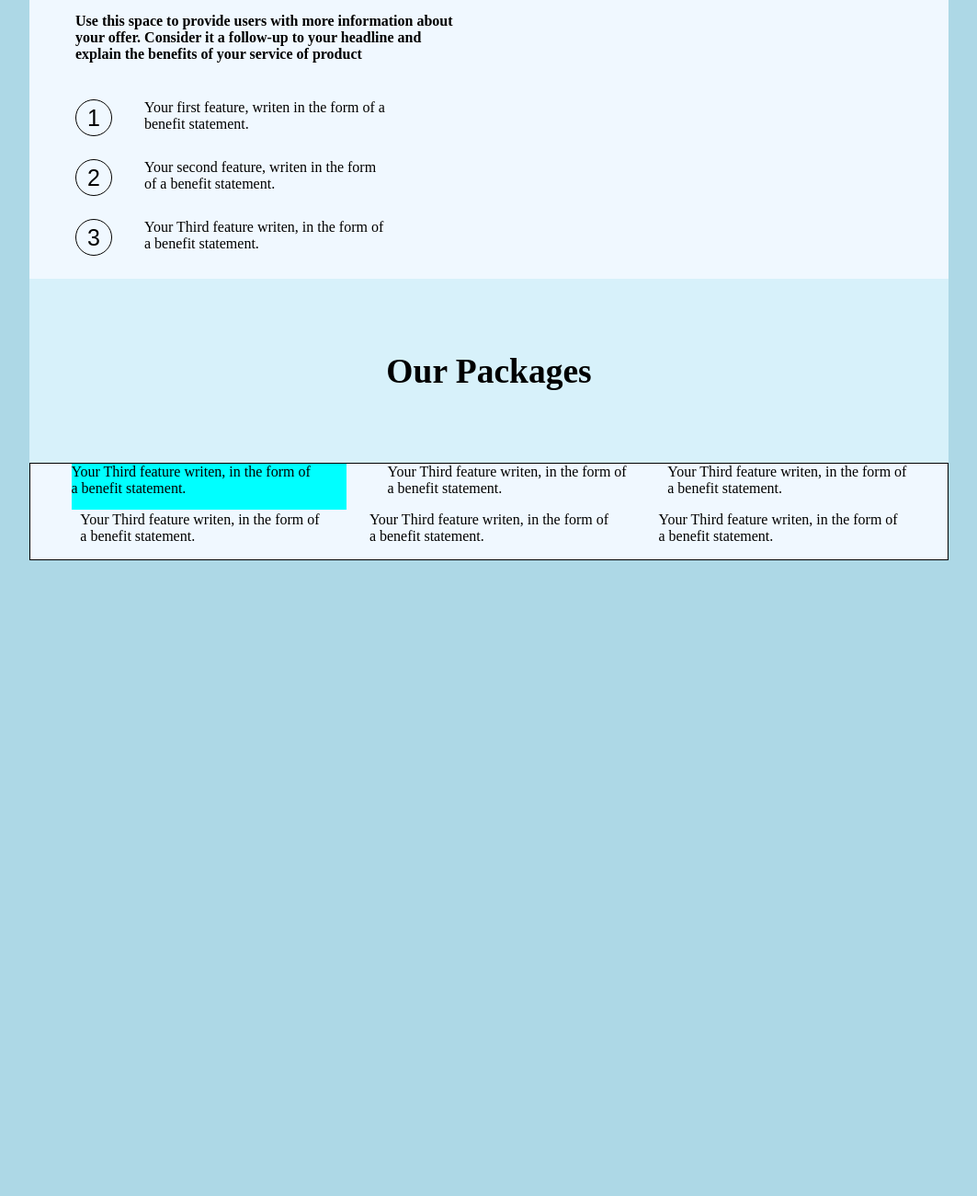
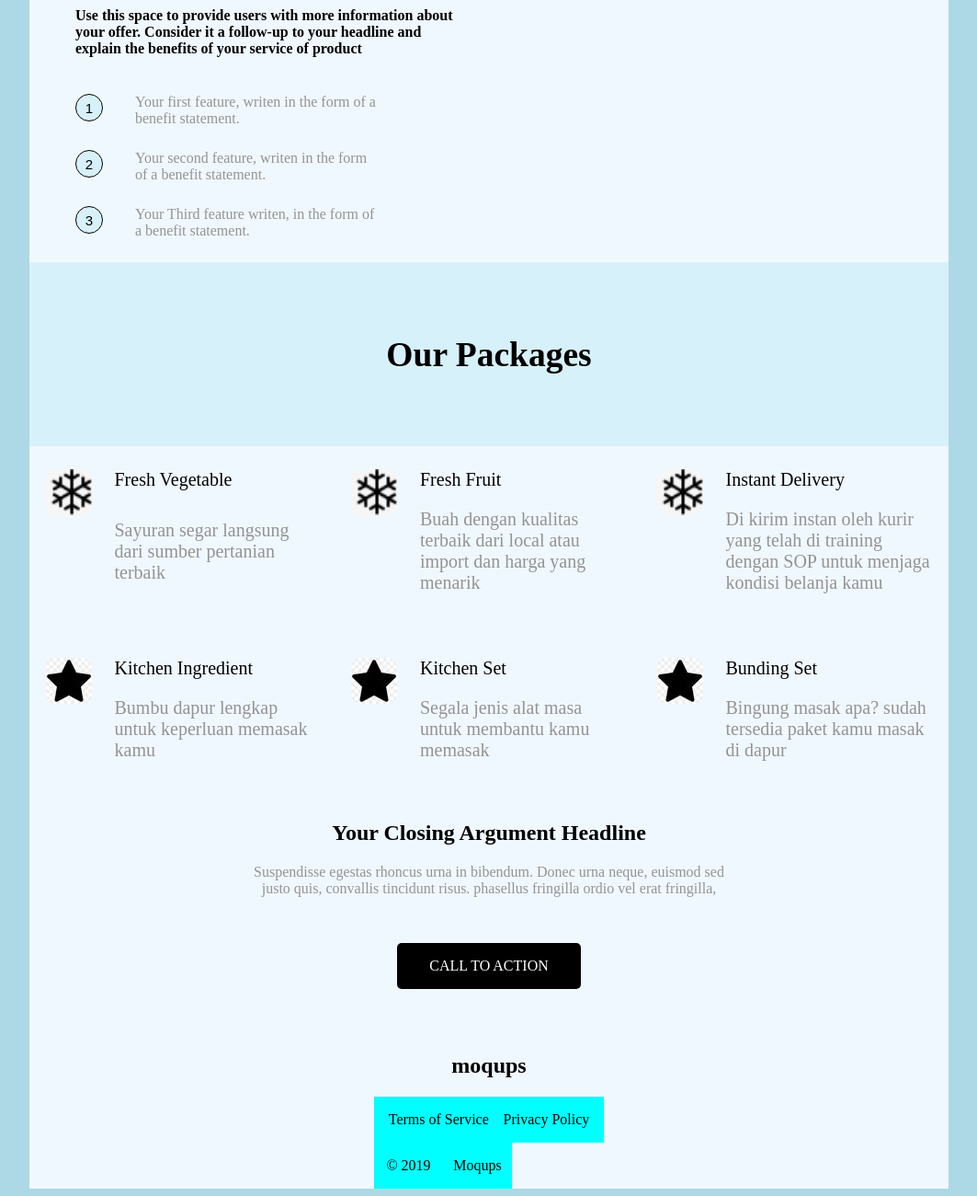
Before and after one commit to fianngr/fianngr.github.io, a plain HTML site: page index.html in a window 1280 px wide. Shown: the part 935-2235 px from the top of the page at 92% size, without its empty margins (108-1171 px from the left). Before the commit the page ends 1552 px from the top, so only its background shows below. Drawn offline with Linux system fonts and the light colour scheme.

Commit message:
add coding,css and asset(fotos)

```diff
--- a/CSS/style.css
+++ b/CSS/style.css
@@ -9,6 +9,7 @@ body{
     max-width: 1000px;
     margin: auto;
 }
+
 /* css navigation*/
 .nav-item{
     position: relative;
@@ -58,6 +59,7 @@ li:nth-child(3){
     text-decoration: none;
     color: rgb(219, 139, 163);
 }
+
 /*css home */
 .header {
     display: flex;
@@ -68,6 +70,10 @@ li:nth-child(3){
 
 .header h1{
     font-size: 25px;;
+}
+.header p{
+    color: rgb(79, 78, 78);
+    margin-top: -10px ;
 }
 
 .content{
@@ -96,6 +102,7 @@ li:nth-child(3){
 .content .left-content  .info-gambar p {
     text-align: center;
     font-style: italic;
+    color: rgb(119, 119, 119);
 }
 
 .content .left-content .info-penjual {
@@ -123,10 +130,10 @@ li:nth-child(3){
     flex-direction: column;
     box-sizing: border-box;
     width: 300px;
-    /* border: 1px solid black; */
     font-size: 10px;
     margin-left: 15px;
     padding: 0;
+
 }
 
 .content .left-content .info-penjual .tulisan :nth-child(1) {
@@ -135,6 +142,9 @@ li:nth-child(3){
 }
 .content .left-content .info-penjual .tulisan :nth-child(2) {
     font-style: italic;
+    margin-top: -10px;
+    font-size: 10px;
+    color: rgb(147, 147, 147);
 }
 
 .content .left-content .instruksi .info-instruksi {
@@ -152,18 +162,20 @@ li:nth-child(3){
 }
 .content .left-content .instruksi .info-instruksi .satu .content{
     margin-left: 35px;
+    color: rgb(147, 147, 147);
 }
 .content .left-content .instruksi .info-instruksi .satu .foto{
     display: flex;
-    font-size: 25px;
+    font-size: 15px;
     font-family: Arial, Helvetica, sans-serif;
-    width: 40px;
-    height: 40px;
+    width: 30px;
+    height: 30px;
     border: 1px solid black;
     border-radius: 50%;
     text-align: center;
     align-items: center;
     justify-content: center;
+    background-color: rgb(215, 241, 250);
 }
 .content .left-content .instruksi .info-instruksi .dua{
     display:flex;
@@ -171,13 +183,15 @@ li:nth-child(3){
 }
 .content .left-content .instruksi .info-instruksi .dua .content{
     margin-left: 35px;
+    color: rgb(147, 147, 147);
 }
 .content .left-content .instruksi .info-instruksi .dua .foto{
+    background-color: rgb(215, 241, 250);
     display: flex;
-    font-size: 25px;
+    font-size: 15px;
     font-family: Arial, Helvetica, sans-serif;
-    width: 40px;
-    height: 40px;
+    width: 30px;
+    height: 30px;
     border: 1px solid black;
     border-radius: 50%;
     text-align: center;
@@ -190,13 +204,15 @@ li:nth-child(3){
 }
 .content .left-content .instruksi .info-instruksi .tiga .content{
     margin-left: 35px;
+    color: rgb(147, 147, 147);
 }
 .content .left-content .instruksi .info-instruksi .tiga .foto{
     display: flex;
-    font-size: 25px;
+    background-color: rgb(215, 241, 250);
+    font-size: 15px;
     font-family: Arial, Helvetica, sans-serif;
-    width: 40px;
-    height: 40px;
+    width: 30px;
+    height: 30px;
     border: 1px solid black;
     border-radius: 50%;
     text-align: center;
@@ -239,30 +255,108 @@ li:nth-child(3){
 }
 
 #packages .container{
-    border: 1px solid black;
     display: flex;
-    /* flex-direction: row; */
     justify-content: space-evenly;
     flex-wrap: wrap;
 }
-
-#packages .container .main {
+#packages .container .content{
     width: 30%;
-    height:50px;
+    margin: 25px 15px 25px 15px;
     display: flex;
     flex-direction: row;
-    background-color: aqua;
+    flex-wrap: wrap;
+    font-size: 20px;
+}
+
+#packages .container .content .main p {
+    color: rgb(147, 147, 147);
 }
 
 
 
+#packages .container .content .main {
+    font-size: 15px;
+    width: 75%;
+    margin: 0px 0px 0px 25px;
+    display: flex;
+    flex-direction: row;
+    flex-wrap: wrap;
+    font-size: 20px;
+}
 
+#packages .container .content .atas {
+    width: 50px;
+    height: 50px;
+    background-size: cover;
+    background-image: url(./Assets/salju.png);
+    background-position: -15px 0px;
+    background-repeat: no-repeat;
+    border-radius: 10px;
+}
 
+#packages .container .content .foto {
+    width: 50px;
+    height: 50px;
+    background-size: cover;
+    background-image: url(./Assets/bintang.jpg);
+    background-repeat: no-repeat;
+    border-radius: 10px;
+}
 
+#call .container .main{
+    text-align: center;
+}
 
+#call .container .main p{
+    color: rgb(147, 147, 147);
+}
 
+/*#CSS footer*/
+#call .container .main a {
+    display: flex;
+    text-decoration:none;
+    background-color: black;
+    color:white;
+    width: 200px;
+    height: 50px;
+    border-radius:5px;
+    justify-content: center;
+    align-items: center;
+    margin: 50px auto;
+}
 
+#call .container .footer{
+    display: flex;
+    flex-direction: column;
+    justify-content: center;
+    align-items: center;
+    width: 100%;
+}
 
+#call .container .footer .p {
+    display: flex;
+    flex-direction: row;
+    width: 300px;
+    flex-wrap: wrap;
+    justify-content: center;
+    margin-top: -20px;
+    background-color: aqua;
+}
+
+#call .container .footer .atas {
+    display: flex;
+    background-color: aqua;
+    justify-content: space-evenly;
+    width: 250px;
+}
+
+#call .container .footer .bawah {
+    display: flex;
+    background-color: aqua;
+    justify-content: space-evenly;
+    width: 150px;
+
+}
 
 
 
--- a/index.html
+++ b/index.html
@@ -13,13 +13,13 @@
             <div class="nav">
                 <h1>moqups</h1>
                 <ul>
-                    <li><a href="#Home">Home</a></li><li><a href="#">Our Packages</a></li><li><a href="#">Call Us</a></li>
+                    <li><a href="#Home">Home</a></li><li><a href="#packages">Our Packages</a></li><li><a href="#call">Call Us</a></li>
                 </ul>
             </div><hr>
         </div>
         <section id="Home">
             <div class="header">
-                <h1>Top Rated E-Groceries Shop in Indonesian</h1>
+                <h1>Top Rated E-Groceries Shop in <br>Indonesian</h1>
                 <p>Every Day with best ingredients</p>
             </div>
             <div class="content">
@@ -83,37 +83,68 @@
         <section id="packages">
             <div class="our-packages"><h1>Our Packages</h1></div>
             <div class="container">
+                <div class="content">
+                    <div class="atas"></div>
                     <div class="main">
-                    <div class="satu">
-                        <div class="foto"></div>
-                        <div class="summary"> Your Third feature writen, in the form of <br>a benefit statement.</div>
-                        <p></p>
+                        <div class="summary"> Fresh Vegetable</div>
+                        <p>Sayuran segar langsung dari sumber pertanian terbaik</p>
                     </div>
                 </div>
-                    <div class="satu">
+                <div class="content">
+                    <div class="atas"></div>
+                    <div class="main">
+                        <div class="summary"> Fresh Fruit</div>
+                        <p>Buah dengan kualitas terbaik dari local atau import dan harga yang menarik</p>
+                    </div>
+                </div>
+                <div class="content">
+                    <div class="atas"></div>
+                    <div class="main">
+                        <div class="summary"> Instant Delivery</div>
+                        <p>Di kirim instan oleh kurir yang telah di training dengan SOP untuk menjaga kondisi belanja kamu</p>
+                    </div>
+                </div>
+                <div class="content">
                     <div class="foto"></div>
-                        <div class="summary"> Your Third feature writen, in the form of <br>a benefit statement.</div>
-                        <p></p>
+                    <div class="main">
+                        <div class="summary"> Kitchen Ingredient</div>
+                        <p>Bumbu dapur lengkap untuk keperluan memasak kamu</p>
                     </div>
-                    <div class="satu">
+                </div>
+                <div class="content">
                     <div class="foto"></div>
-                        <div class="summary"> Your Third feature writen, in the form of <br>a benefit statement.</div>
-                        <p></p>
+                    <div class="main">
+                        <div class="summary"> Kitchen Set</div>
+                        <p>Segala jenis alat masa untuk membantu kamu memasak</p>
                     </div>
-                    <div class="satu">
+                </div>
+                <div class="content">
                     <div class="foto"></div>
-                        <div class="summary"> Your Third feature writen, in the form of <br>a benefit statement.</div>
-                        <p></p>
+                    <div class="main">
+                        <div class="summary"> Bunding Set</div>
+                        <p>Bingung masak apa? sudah tersedia paket kamu masak di dapur</p>
                     </div>
-                    <div class="satu">
-                        <div class="foto"></div>
-                        <div class="summary"> Your Third feature writen, in the form of <br>a benefit statement.</div>
-                        <p></p>
                 </div>
-                    <div class="satu">
-                        <div class="foto"></div>
-                        <div class="summary"> Your Third feature writen, in the form of <br>a benefit statement.</div>
-                        <p></p>
+            </div>
+        </section>
+        <section id="call">
+            <div class="container">
+                <div class="main">
+                    <h1>Your Closing Argument Headline</h1>
+                    <p>Suspendisse egestas rhoncus urna in bibendum. Donec urna neque, euismod sed <br>justo quis, convallis tincidunt risus. phasellus fringilla ordio vel erat fringilla,</p>
+                    <a href="#Home">CALL TO ACTION</a>
+                </div>
+                <div class="footer">
+                    <h1>moqups</h1>
+                    <div class="container">
+                        <div class="atas">
+                            <p>Terms of Service</p>
+                            <p>Privacy Policy</p>
+                        </div>
+                        <div class="bawah">
+                            <p class="bawah"> &copy; 2019</p>
+                            <p class="bawah">Moqups</p>
+                        </div>
                     </div>
                 </div>
             </div>
```
Also changed, not shown: CSS/Assets/Revou-icon.png (added), CSS/Assets/bintang.jfif (added), CSS/Assets/bintang.jpg (added), CSS/Assets/download2.jfif (deleted), CSS/Assets/orang1.png (deleted), CSS/Assets/orang2.png (deleted), CSS/Assets/salju.png (added). Lines whose indentation alone changed are shown as unchanged.
